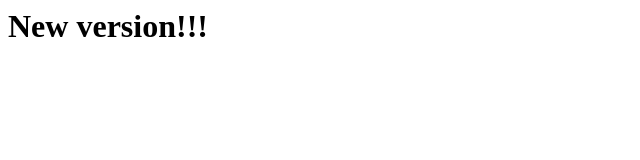
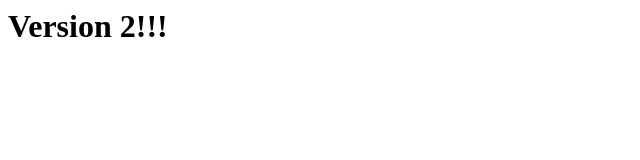
Before and after one commit to kranthidas/AzureTraining, a plain HTML site: page index.html in a window 1280 px wide. Shown: the whole page, without its empty margins (0-640 px from the left). Drawn offline with Linux system fonts and the light colour scheme.

Commit message:
Update index.html

```diff
--- a/index.html
+++ b/index.html
@@ -1,7 +1,7 @@
 <html>
 
 <body>
-    <h1>New version!!!</h1>
+    <h1>Version 2!!!</h1>
 </body>
 
 </html>
```
